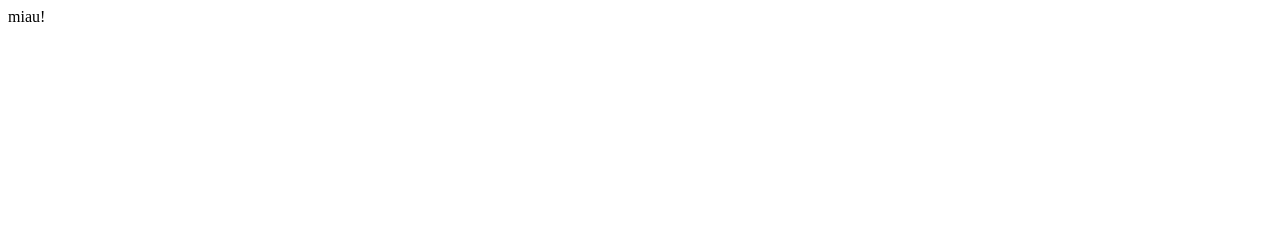
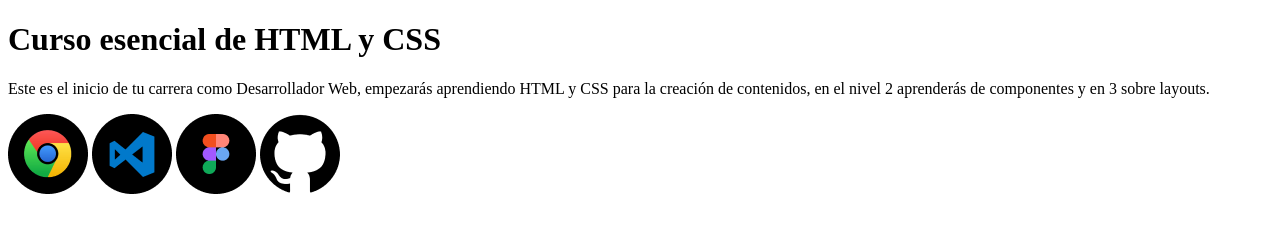
Before and after one commit to romerorantes/curso-esencial-html-css, a plain HTML site: page index.html in a window 1280 px wide. Drawn offline with Linux system fonts and the light colour scheme.

Commit message:
upload logos and html update

```diff
--- a/index.html
+++ b/index.html
@@ -1,12 +1,23 @@
 <!DOCTYPE html>
-<html lang="en">
+<html lang="es">
 <head>
     <meta charset="UTF-8">
     <meta http-equiv="X-UA-Compatible" content="IE=edge">
     <meta name="viewport" content="width=device-width, initial-scale=1.0">
-    <title>Document</title>
+    <title>El blog de Gabriel</title>
 </head>
 <body>
-    miau!
+    <h1>
+        Curso esencial de HTML y CSS
+    </h1>
+    <p>
+        Este es el inicio de tu carrera como Desarrollador Web,
+        empezarás aprendiendo HTML y CSS para la creación de contenidos,
+        en el nivel 2 aprenderás de componentes y en 3 sobre layouts.
+    </p>
+    <img src="./images/google_chrome.png" alt="Google Chrome logo" title="Google Chrome logo">
+    <img src="./images/visual_studio_code.png" alt="Visual Studio Code logo" title="Visual Studio Code logo">
+    <img src="./images/figma.png" alt="Figma logo" title="Figma logo">
+    <img src="./images/git-hub.png" alt="Github logo" title="Github logo">
 </body>
 </html>
```
Also changed, not shown: images/figma.png (added), images/git-hub.png (added), images/google_chrome.png (added), images/visual_studio_code.png (added).
